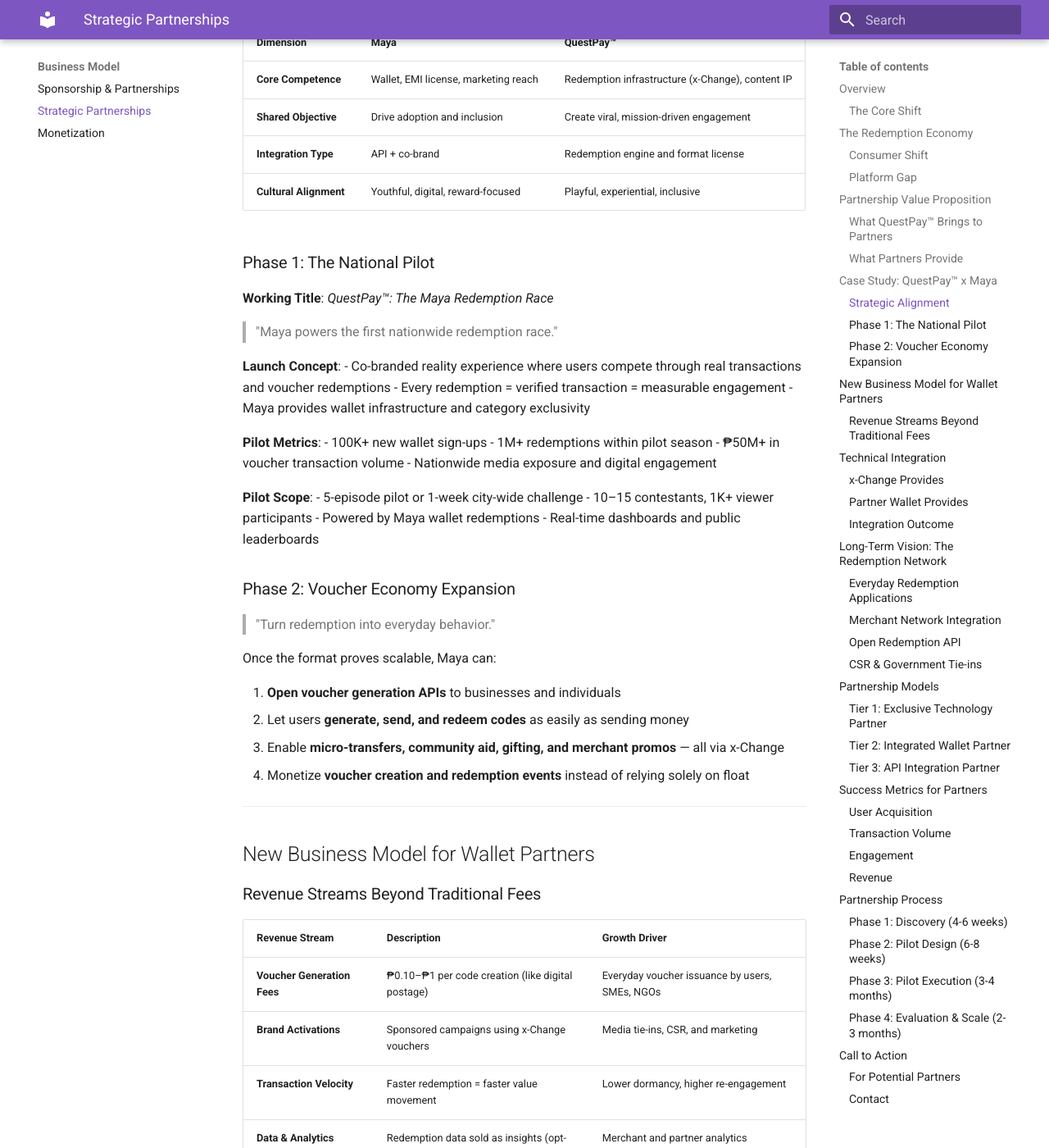
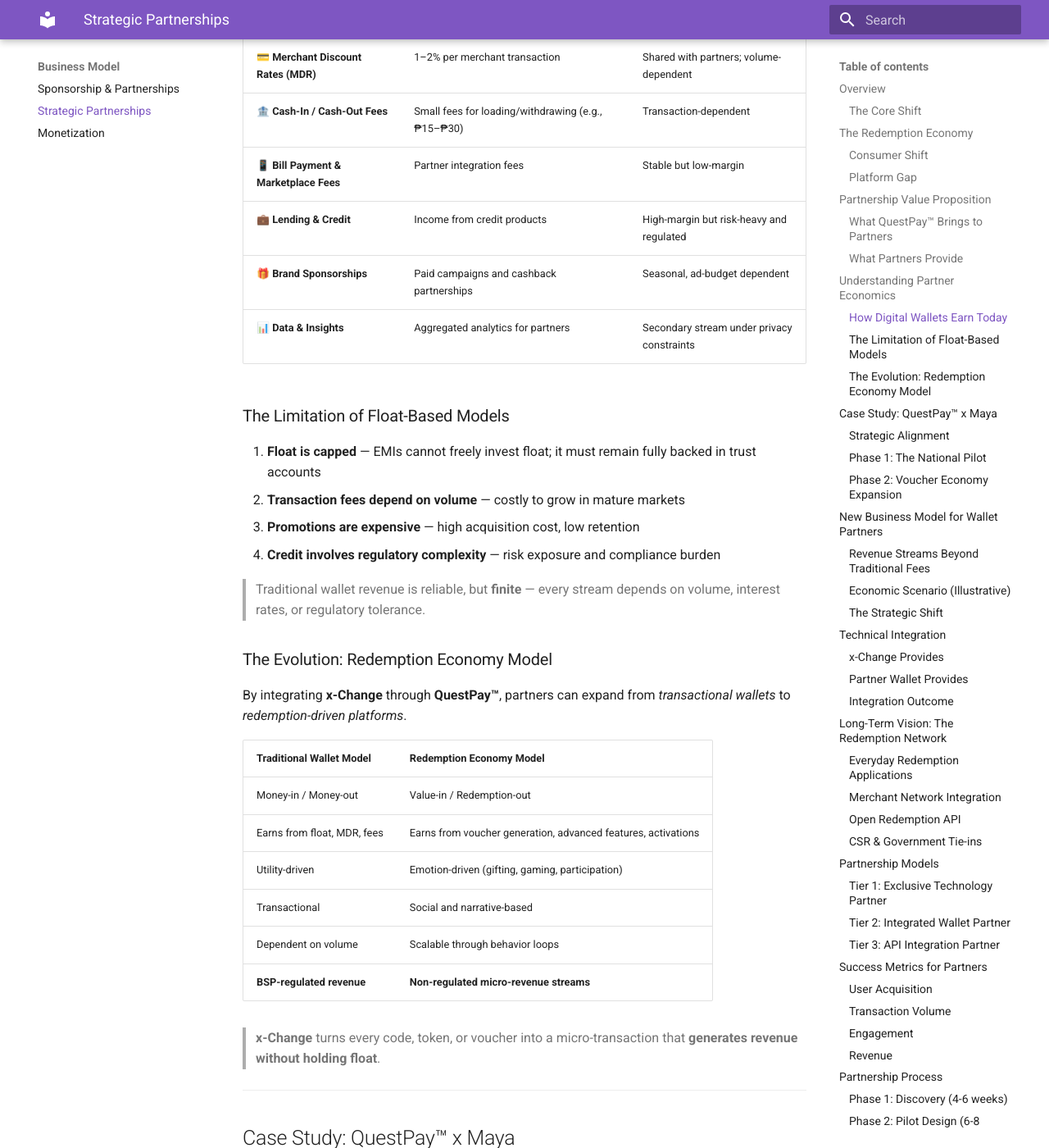
Before and after one commit to 3neti/questpay-docs, an MkDocs documentation site: the page built from docs/partnerships.md, in a window 1280 px wide and 1400 px high, scrolled down 2017 px. Shown: the whole window at 82% size. Built offline with MkDocs 1.6.1 and Material for MkDocs 9.7.7, drawn with Linux system fonts in a browser that asks for light colours; some of the changed text lies outside the part shown.

Commit message:
Add comprehensive business model evolution analysis for wallet partners
Major update to partnerships.md with deep-dive economics:

Understanding Partner Economics section:
- Complete breakdown of traditional wallet revenue streams
- Float income, MDR, cash-in/out fees, lending, sponsorships
- Limitations: BSP-regulated float, volume-dependent, high costs
- Evolution comparison: Traditional vs. Redemption Economy models

Corrected fee structure:
- Basic Voucher Generation: ₱1-₱5 per code
- Advanced Features: ₱1-₱50 per voucher (shared revenue with x-Change)
- Advanced features include: rich flows, landing pages, data collection, GPS, signatures
- Brand Activations: ₱500k-₱5M+ campaign-based pricing
- API Licensing: ₱50k-₱200k setup + usage fees

Economic scenario (illustrative):
- Model for wallet with 10M active users
- Basic generation: ₱180M/year (5M codes/month @ ₱3 avg)
- Advanced features: ₱30M/year (500K @ ₱20 avg, 50% share)
- Brand campaigns: ₱72M/year (3/month @ ₱2M avg)
- API licensing: ₱5M/year (50 partners)
- Total incremental: ~₱287M/year (~₱23.5M/month)

Strategic shift framework:
- Revenue base: Float-dependent → Event-based micro-revenue
- User motivation: Transactional → Emotional participation
- Differentiation: Payment convenience → Reward culture
- Scalability: BSP-regulated → Unregulated micro-economy
- Identity: Digital wallet → Redemption Economy Platform
- Competitive edge: Similar to others → First in Redemption Economy

Key messaging:
- "Partners no longer earn from 'holding money' — they earn from 'moving meaning'"
- "We're not changing the wallet's DNA — we're upgrading its metabolism"
- "It's not about interest — it's about interaction"
- Non-regulated revenue streams independent of BSP float restrictions

Updated executive-overview.md:
- Added "For Wallet Partners Specifically" section
- Four key transformations highlighted
- Business model evolution emphasized

Updated monetization.md:
- Renamed section to Voucher Fee Model
- Listed advanced feature capabilities
- Updated volume projections (10K-500K+ vouchers)
- Revenue range: $50k-500k per season
- Highlighted non-regulated revenue advantage

```diff
--- a/docs/partnerships.md
+++ b/docs/partnerships.md
@@ -52,6 +52,48 @@ QuestPay™ creates transformative value for technology partners, particularly d
 3. **Brand and Distribution** network
 4. **Regulatory Coverage** and trust layer
 5. **Marketing Reach** and user acquisition channels
+
+---
+
+## Understanding Partner Economics
+
+### How Digital Wallets Earn Today
+
+Most digital wallets rely on traditional revenue sources:
+
+| Revenue Source | Description | Limitations |
+|----------------|-------------|-------------|
+| **🪙 Float Income** | Interest earned from user balances held in trust accounts | **BSP-regulated and capped** |
+| **💳 Merchant Discount Rates (MDR)** | 1–2% per merchant transaction | Shared with partners; volume-dependent |
+| **🏦 Cash-In / Cash-Out Fees** | Small fees for loading/withdrawing (e.g., ₱15–₱30) | Transaction-dependent |
+| **📱 Bill Payment & Marketplace Fees** | Partner integration fees | Stable but low-margin |
+| **💼 Lending & Credit** | Income from credit products | High-margin but risk-heavy and regulated |
+| **🎁 Brand Sponsorships** | Paid campaigns and cashback partnerships | Seasonal, ad-budget dependent |
+| **📊 Data & Insights** | Aggregated analytics for partners | Secondary stream under privacy constraints |
+
+### The Limitation of Float-Based Models
+
+1. **Float is capped** — EMIs cannot freely invest float; it must remain fully backed in trust accounts
+2. **Transaction fees depend on volume** — costly to grow in mature markets
+3. **Promotions are expensive** — high acquisition cost, low retention
+4. **Credit involves regulatory complexity** — risk exposure and compliance burden
+
+> Traditional wallet revenue is reliable, but **finite** — every stream depends on volume, interest rates, or regulatory tolerance.
+
+### The Evolution: Redemption Economy Model
+
+By integrating **x-Change** through **QuestPay™**, partners can expand from *transactional wallets* to *redemption-driven platforms*.
+
+| Traditional Wallet Model | Redemption Economy Model |
+|---------------------------|---------------------------|
+| Money-in / Money-out | Value-in / Redemption-out |
+| Earns from float, MDR, fees | Earns from voucher generation, advanced features, activations |
+| Utility-driven | Emotion-driven (gifting, gaming, participation) |
+| Transactional | Social and narrative-based |
+| Dependent on volume | Scalable through behavior loops |
+| **BSP-regulated revenue** | **Non-regulated micro-revenue streams** |
+
+> **x-Change** turns every code, token, or voucher into a micro-transaction that **generates revenue without holding float**.
 
 ---
 
@@ -110,15 +152,51 @@ Once the format proves scalable, Maya can:
 
 ### Revenue Streams Beyond Traditional Fees
 
-| Revenue Stream | Description | Growth Driver |
-|----------------|-------------|---------------|
-| **Voucher Generation Fees** | ₱0.10–₱1 per code creation (like digital postage) | Everyday voucher issuance by users, SMEs, NGOs |
-| **Brand Activations** | Sponsored campaigns using x-Change vouchers | Media tie-ins, CSR, and marketing |
-| **Transaction Velocity** | Faster redemption = faster value movement | Lower dormancy, higher re-engagement |
-| **Data & Analytics** | Redemption data sold as insights (opt-in) | Merchant and partner analytics |
-| **API Licensing** | Third-party integrations for voucher issuance | Ecosystem developer revenue |
+| Revenue Stream | Fee Structure | Growth Driver |
+|----------------|---------------|---------------|
+| **Basic Voucher Generation** | ₱1–₱5 per code creation | Everyday voucher issuance by users, SMEs, NGOs, event organizers |
+| **Advanced Voucher Features** | ₱1–₱50 per voucher (shared with x-Change) | Rich redemption flows, landing pages, data collection, conditional logic |
+| **Brand Activations** | Campaign-based pricing (₱500k–₱5M+) | Media tie-ins, CSR programs, sponsored challenges |
+| **Transaction Velocity** | Indirect revenue from faster engagement | Lower dormancy, higher wallet activity, more transactions |
+| **Data & Analytics** | Subscription or usage-based | Redemption insights (opt-in) for merchants and partners |
+| **API Licensing** | ₱50k–₱200k setup + usage fees | Third-party integrations for voucher issuance |
+
+**Key Differentiators:**
+- **Non-regulated revenue** — Not subject to BSP float restrictions
+- **Event-driven income** — Revenue from activity, not deposits
+- **Shared value model** — x-Change and partner wallet split advanced feature fees
+- **Scalable with behavior** — More engagement = more revenue, without regulatory caps
 
 > **Partners no longer earn from "holding money" — they earn from "moving meaning."**
+
+### Economic Scenario (Illustrative)
+
+For a partner wallet with 10M active users:
+
+| Activity | Monthly Volume | Fee per Event | Monthly Revenue | Annual Revenue |
+|----------|----------------|---------------|-----------------|----------------|
+| Basic Voucher Generation | 5M | ₱3 avg | ₱15M | ₱180M |
+| Advanced Features | 500K | ₱20 avg (shared) | ₱5M (50% = ₱2.5M) | ₱30M |
+| Brand Campaigns | 3 major/month | ₱2M avg | ₱6M | ₱72M |
+| API Licensing | 50 partners | ₱100K/year | — | ₱5M |
+| **Total Incremental Revenue** | — | — | **~₱23.5M/month** | **~₱287M/year** |
+
+*This model compounds with user growth and redemption behavior — more redemptions = more micro-revenue, without float limits.*
+
+### The Strategic Shift
+
+| Aspect | Current State | With Redemption Economy |
+|--------|---------------|-------------------------|
+| **Revenue Base** | Float-dependent, volume-dependent | Event-based micro-revenue |
+| **User Motivation** | Transactional utility | Emotional, participatory engagement |
+| **Brand Differentiation** | Payment convenience | **Reward culture and entertainment** |
+| **Scalability** | BSP-regulated | Unregulated micro-economy |
+| **Competitive Edge** | Similar to competitors | **First to own "Redemption Economy"** |
+| **Business Identity** | Digital wallet | **Redemption Economy Platform** |
+
+> **Strategic Narrative**: "We're not changing the wallet's DNA — we're upgrading its metabolism."
+> With x-Change, partners earn from **every code created**, **every advanced feature used**, and **every story shared**.
+> **It's not about interest — it's about interaction.**
 
 ---
 
```
Also changed, not shown: docs/executive-overview.md (+12 -1 lines), docs/monetization.md (+16 -9 lines).
